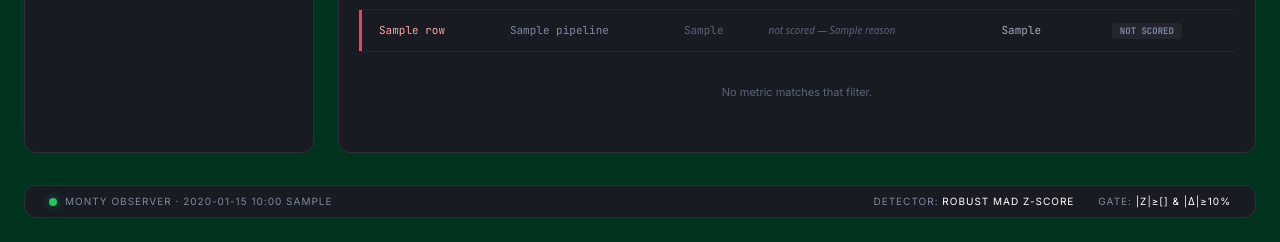
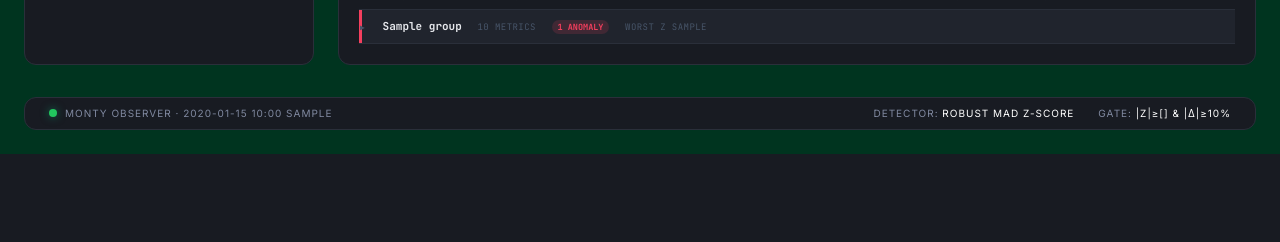
Before and after one commit to henkdeploysweat/monty, a Flask app: template dash/templates/anomaly.html in a window 1280 px wide. Shown: the part 951-1193 px from the top of the page. After the commit the page ends 1105 px from the top, so only its background shows below. Run offline with Flask 3, Linux system fonts and the light colour scheme; the template is opened without the code that fills it: most values are stand-ins (such as "Sample title", 1, 10 or a date in 2020); some libraries are stand-ins or nearby versions.

Commit message:
fix: ALL TRACKED METRICS could never collapse (599 of 780 rows)
The grouped table rendered fully expanded and would not collapse — clicking a
group header, "Collapse" and "Expand all" did nothing for most rows.

`metric-pick` was doing two jobs: "clickable to open a chart" AND "a row in the
collapsible table". The collapse logic selected on it:

    body.querySelectorAll('tr.metric-pick')

but the markup only applies that class when `r.scored`. Unscored metrics have no
chart, so they are correctly not pickable — and silently fell out of the collapse
logic with it. `rows` held 181 of 780; the other 599 were never given `hidden` by
apply() and stayed expanded permanently, regardless of group state, Collapse,
search or filter. A regression from adding unscored rows ("display all pipelines,
just make them filterable").

Split the two meanings: `metric-row` on every row in the table, `metric-pick`
still gated on r.scored for the chart handlers. Nothing else needed changing —
openG/openS already default to collapsed, apply() already runs on load, and every
row already carried data-group/-sub/-search/-anom/-scored (verified: 0 rows
missing any of them, so apply() cannot throw mid-pass).

Side effect: the NOT SCORED status filter reads data-scored on rows that were
never in the collection, so it has never worked. It does now.

Verified by rendering /anomalies?env=prod: 10 group headers, 19 family headers,
780 metric-row (181 pickable, 599 unscored). 145 tests still pass (no Python
touched).

Co-Authored-By: Claude Opus 4.8 (1M context) <noreply@anthropic.com>

```diff
--- a/dash/templates/anomaly.html
+++ b/dash/templates/anomaly.html
@@ -476,7 +476,10 @@
                             </tr>
                             {% endif %}
                             {% for r in p.rows %}
-                            <tr class="table-row border-b border-white/5 {{ 'metric-pick cursor-pointer' if r.scored }} {{ 'is-anom' if r.anom else ('is-skip' if not r.scored else 'is-ok') }}"
+                            {# `metric-row` marks EVERY row in the collapsible table; `metric-pick`
+                               marks only the ones that open a chart (unscored metrics have none).
+                               They are separate on purpose — see the selector in the table script. #}
+                            <tr class="table-row metric-row border-b border-white/5 {{ 'metric-pick cursor-pointer' if r.scored }} {{ 'is-anom' if r.anom else ('is-skip' if not r.scored else 'is-ok') }}"
                                 data-group="{{ gid }}" data-sub="{{ pid }}"
                                 data-metric="{{ r.metric }}"
                                 data-search="{{ r.metric|lower }} {{ r.pipeline|lower }} {{ g.group|lower }} {{ p.family|lower }}"
@@ -895,7 +898,11 @@
             var noMatch = document.getElementById('noMetricMatch');
             var grpRows = Array.prototype.slice.call(body.querySelectorAll('tr.grp-row'));
             var subRows = Array.prototype.slice.call(body.querySelectorAll('tr.sub-row'));
-            var rows = Array.prototype.slice.call(body.querySelectorAll('tr.metric-pick'));
+            // `metric-row`, NOT `metric-pick`: metric-pick is only on rows that open a
+            // chart, i.e. scored ones. Selecting on it here meant the ~600 unscored rows
+            // were never in `rows`, so apply() never hid them and the whole table was
+            // stuck permanently expanded. Every row carries the data-* this needs.
+            var rows = Array.prototype.slice.call(body.querySelectorAll('tr.metric-row'));
             var statusFilter = 'all';
             var openG = {}, openS = {};
 
```
